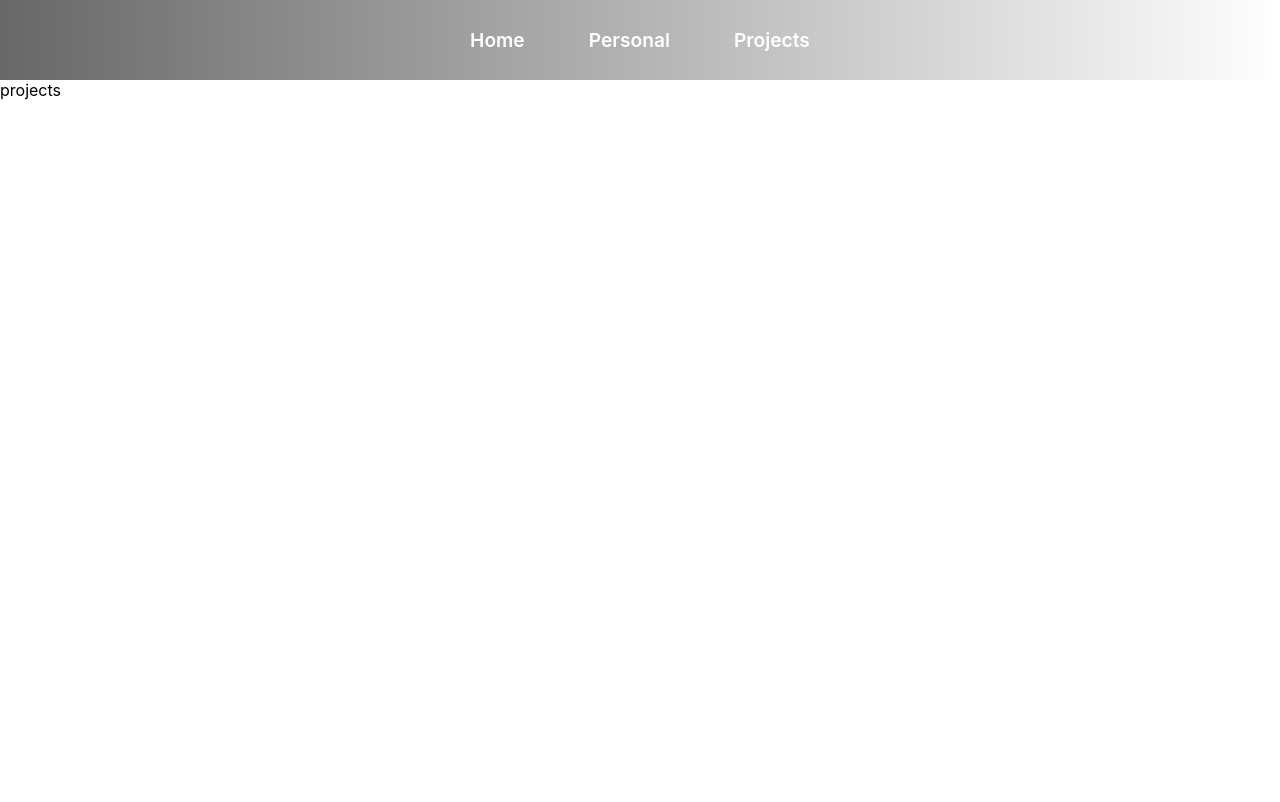
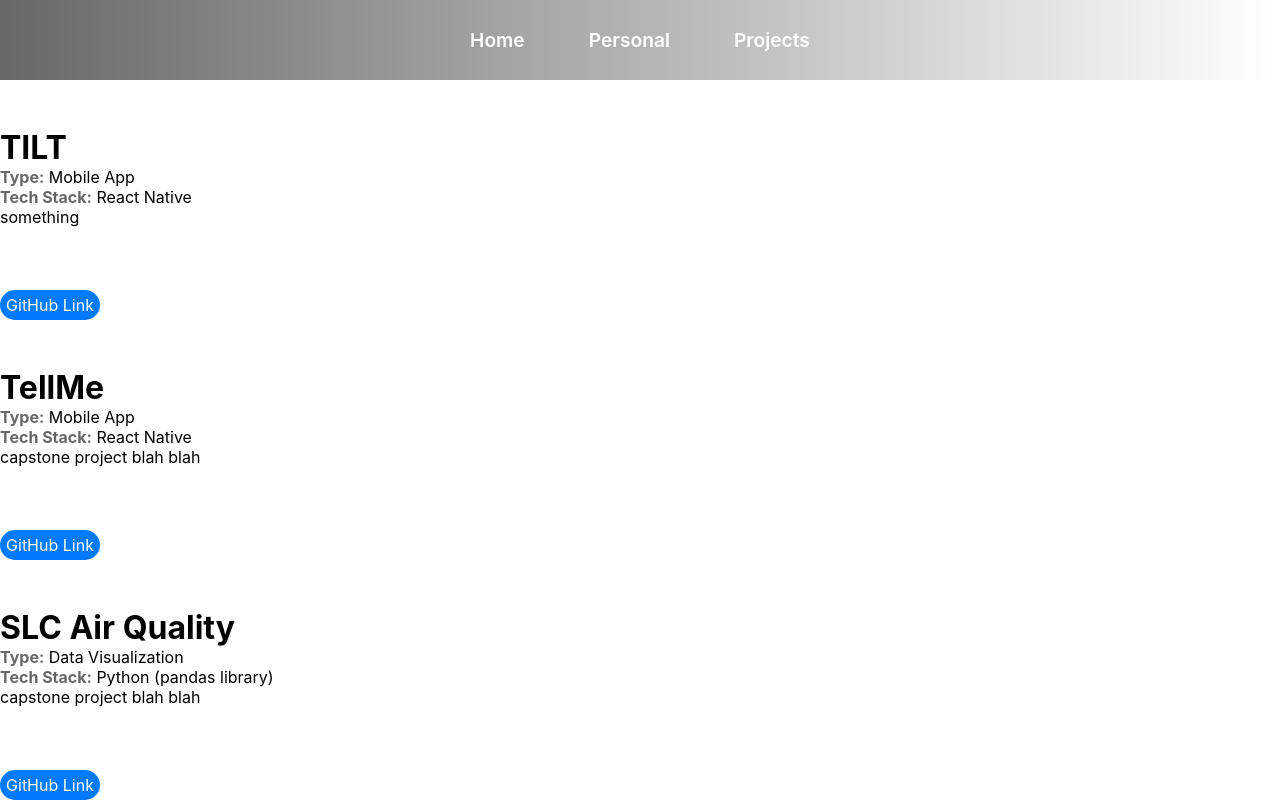
Before and after one commit to johnstevens24/PersonalSite, a React (Create React App) app in the folder personal-site/: page /projects in a window 1280 px wide. Shown: the top 802 px of the page. Built offline with nearby package versions, Linux system fonts and the light colour scheme.

Commit message:
Got some work done on the projects page

```diff
--- a/personal-site/src/components/navbar/NavbarStyles.css
+++ b/personal-site/src/components/navbar/NavbarStyles.css
@@ -1,20 +1,4 @@
 @import url('../../index.css');
-
-.navbar {
-    display: flex;
-    flex-direction: row;
-    justify-content: center;
-    align-items: center;
-    height: 80px;
-    background: linear-gradient(to right, var(--primary-dark), rgba(214, 214, 214, 0));
-}
-
-ul {
-    display: flex;
-    flex-direction: row;
-    justify-content: flex-start;
-    align-items: center;
-}
 
 @keyframes fadeIn {
     from {
@@ -25,12 +9,29 @@ ul {
     }
 }
 
+.navbar {
+    display: flex;
+    flex-direction: row;
+    justify-content: center;
+    align-items: center;
+    height: 80px;
+    background: linear-gradient(to right, var(--primary-dark), rgba(214, 214, 214, 0));
+    animation: fadeIn 1.5s ease-in forwards;
+}
+
+ul {
+    display: flex;
+    flex-direction: row;
+    justify-content: flex-start;
+    align-items: center;
+}
+
 li {
     margin: 2rem;
     font-weight: 600;
     font-size: larger;
     color: white;
-    animation: fadeIn 2s ease-in forwards;
+    animation: fadeIn 3s ease-in forwards;
 }
 
 li:hover {
--- a/personal-site/src/components/pages/Projects/Projects.js
+++ b/personal-site/src/components/pages/Projects/Projects.js
@@ -1,10 +1,34 @@
 import { Outlet, Link } from "react-router-dom";
+import './ProjectsStyles.css'
+
+const Projects = () => {
+
+    let projects = [
+        {name:"TILT", type:"Mobile App", techStack:"React Native", description:"something", githubLink:"https://github.com/johnstevens24/Tilt"},
+        {name:"TellMe", type:"Mobile App", techStack:"React Native", description:"capstone project blah blah", githubLink:"https://github.com/johnstevens24/TellMe"},
+        {name:"SLC Air Quality", type:"Data Visualization", techStack:"Python (pandas library)", description:"capstone project blah blah", githubLink:"https://github.com/johnstevens24/MobileAirQuality"},
+        {name:"SCI Research", type:"Research Paper", techStack:"None", description:"investigation into...", githubLink:""}
+
+    ]
 
 
-const Projects = () => {
+
+
+
     return(
         <>
-        <text>projects</text>
+        <div>
+            {projects.map((project) => (
+                <div className="projectDiv">
+                    <h2 className={project.name}>{project.name}</h2>
+                    <p><b>Type:</b> {project.type}</p>
+                    <p><b>Tech Stack:</b> {project.techStack}</p>
+                    <p>{project.description}</p>
+                    <div style={{flex:1}}/>
+                    <a href={project.githubLink}>GitHub Link</a>
+                </div>
+            ))}
+        </div>
         </>
     )
 }
--- /dev/null
+++ b/personal-site/src/components/pages/Projects/ProjectsStyles.css
@@ -0,0 +1,37 @@
+@import url('../../../index.css');
+
+.projectDiv {
+    display: flex;
+    flex-direction: column;
+    padding-top: 3rem;
+    width: 50%;
+    height: 30vh;
+    border:1px;
+    border-color: black;
+    border-width: 1px;
+}
+
+
+b {
+    color:var(--primary-dark);
+}
+
+/* .TellMe {
+    color:orange;
+}
+
+.TILT {
+    color:red;
+} */
+
+div > a {
+    display: flex;
+    flex-direction: column;
+    align-items: center;
+    justify-content: center;
+    width: 100px;
+    background-color: var(--primary-blue);
+    color:white;
+    border-radius:100px;
+    padding:5px;
+}
--- a/personal-site/src/index.css
+++ b/personal-site/src/index.css
@@ -2,6 +2,7 @@
 :root {
   --primary-dark: #686868;
   --primary-light: #b2b2b2;
+  --primary-blue: #007AFF;
 }
 
 
```
